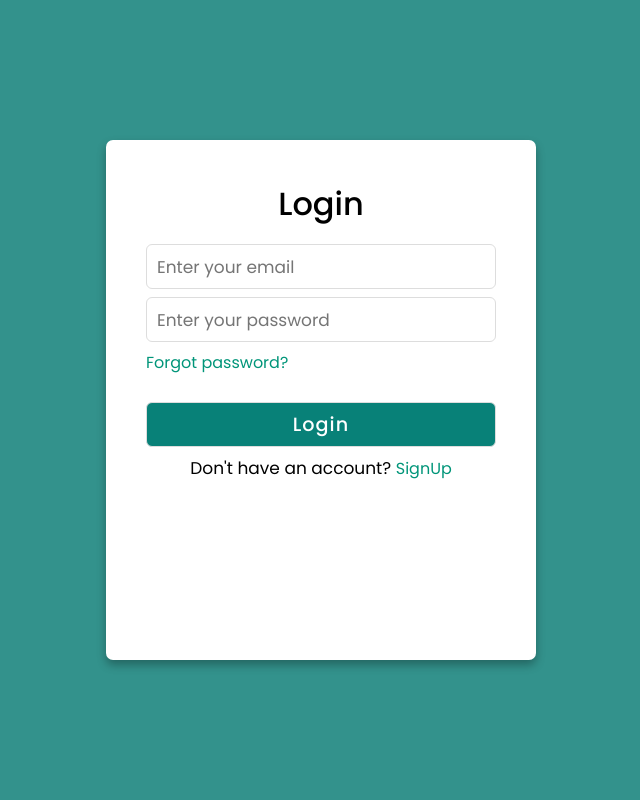
After one commit to BilalAhmed9898/Ecommerce, a PHP site: page /Authantication/Login.html in a window 1280 px wide. The commit adds this page. Shown: the whole page, without its empty margins (319-959 px from the left). Run offline with PHP 8.4, Linux system fonts and the light colour scheme.

Commit message:
Login validation

```diff
--- /dev/null
+++ b/Authantication/Login.html
@@ -0,0 +1,58 @@
+<!DOCTYPE html>
+<html lang="en">
+
+<head>
+    <meta charset="UTF-8">
+    <meta name="viewport" content="width=device-width, initial-scale=1.0">
+    <title>Document</title>
+    <link rel="stylesheet" href="style.css">
+    <script>
+        function validate() {
+            var email = document.getElementById("email").value;
+            var password = document.getElementById("password").value;
+            var emailRegex = /^[a-zA-Z0-9.!#$%&'*+/=?^_`{|}~-]+@[a-zA-Z0-9-]+(?:\.[a-zA-Z0-9-]+)*$/;
+
+            if (email == "" || password == "") {
+                alert("Please Fill Both fields Correctly");
+                return false;
+            }
+            if (!email.match(emailRegex)) {
+                alert("Please enter a valid email address");
+                return false;
+            }
+            if(password.length < 6 || password.length >8){
+                alert("Password must be between 6 to 8 characters long");
+                return false;
+            }
+
+            return true;
+            alert("data safe")
+        }
+
+    </script>
+</head>
+
+<body>
+
+    <div class="container container1">
+        <form action="" name="LoginForm" onsubmit="return validate();">
+            <input type="checkbox" id="check">
+            <div class="login form">
+                <header>Login</header>
+                <form action="#">
+                    <input type="text" id="email" placeholder="Enter your email">
+                    <input type="password" id="password" placeholder="Enter your password">
+                    <a href="#">Forgot password?</a>
+                    <input type="submit" class="button" value="Login">
+                </form>
+                <div class="signup">
+                    <span class="signup">Don't have an account?
+                        <label for="check"><a href="Signup.html">SignUp</a></label>
+                    </span>
+                </div>
+            </div>
+        </form>
+    </div>
+</body>
+
+</html>
--- /dev/null
+++ b/Authantication/style.css
@@ -0,0 +1,94 @@
+/* Import Google font - Poppins */
+@import url('https://fonts.googleapis.com/css2?family=Poppins:wght@200;300;400;500;600;700&display=swap');
+*{
+  margin: 0;
+  padding: 0;
+  box-sizing: border-box;
+  font-family: 'Poppins', sans-serif;
+}
+body{
+    min-height: 100vh;
+    width: 100%;
+    background: #33928c;
+  display: flex;
+  align-items: center;
+  justify-content: center;
+}
+.container{
+  position: absolute;
+  max-width: 430px;
+  width: 100%;
+  height: auto;
+  background: #fff;
+  border-radius: 7px;
+  box-shadow: 0 5px 10px rgba(0,0,0,0.3);
+}
+.container1{
+    height: 65%;
+}
+.container .registration{
+  display: none;
+}
+#check:checked ~ .registration{
+  display: block;
+}
+#check:checked ~ .login{
+  display: none;
+}
+#check{
+  display: none;
+}
+.container .form{
+  padding: 2.5rem;
+}
+.form header{
+  font-size: 2rem;
+  font-weight: 500;
+  text-align: center;
+  margin-bottom: 1rem;
+}
+ .form input{
+   height: 45px;
+   width: 100%;
+   padding: 0 10px;
+   font-size: 17px;
+   margin-bottom: 0.5rem;
+   border: 1px solid #ddd;
+   border-radius: 6px;
+   outline: none;
+ }
+ .form input:focus{
+   box-shadow: 1px rgba(212, 21, 21, 0.2);
+ }
+.form a{
+  font-size: 16px;
+  color: #009579;
+  text-decoration: none;
+}
+.form a:hover{
+  text-decoration: underline;
+}
+.form input.button{
+  color: #fff;
+  background: #088178;
+  font-size: 1.2rem;
+  font-weight: 500;
+  letter-spacing: 1px;
+  margin-top: 1.7rem;
+  cursor: pointer;
+  transition: 0.4s;
+}
+.form input.button:hover{
+  background: #006653;
+}
+.signup{
+  font-size: 17px;
+  text-align: center;
+}
+.signup label{
+  color: #009579;
+  cursor: pointer;
+}
+.signup label:hover{
+  text-decoration: underline;
+}
```
Also changed, not shown: Authantication/Admin.html (added, +58 -0 lines), Authantication/Signup.html (added, +37 -0 lines), index.html (+71 -1 lines), style.css (+112 -0 lines).
